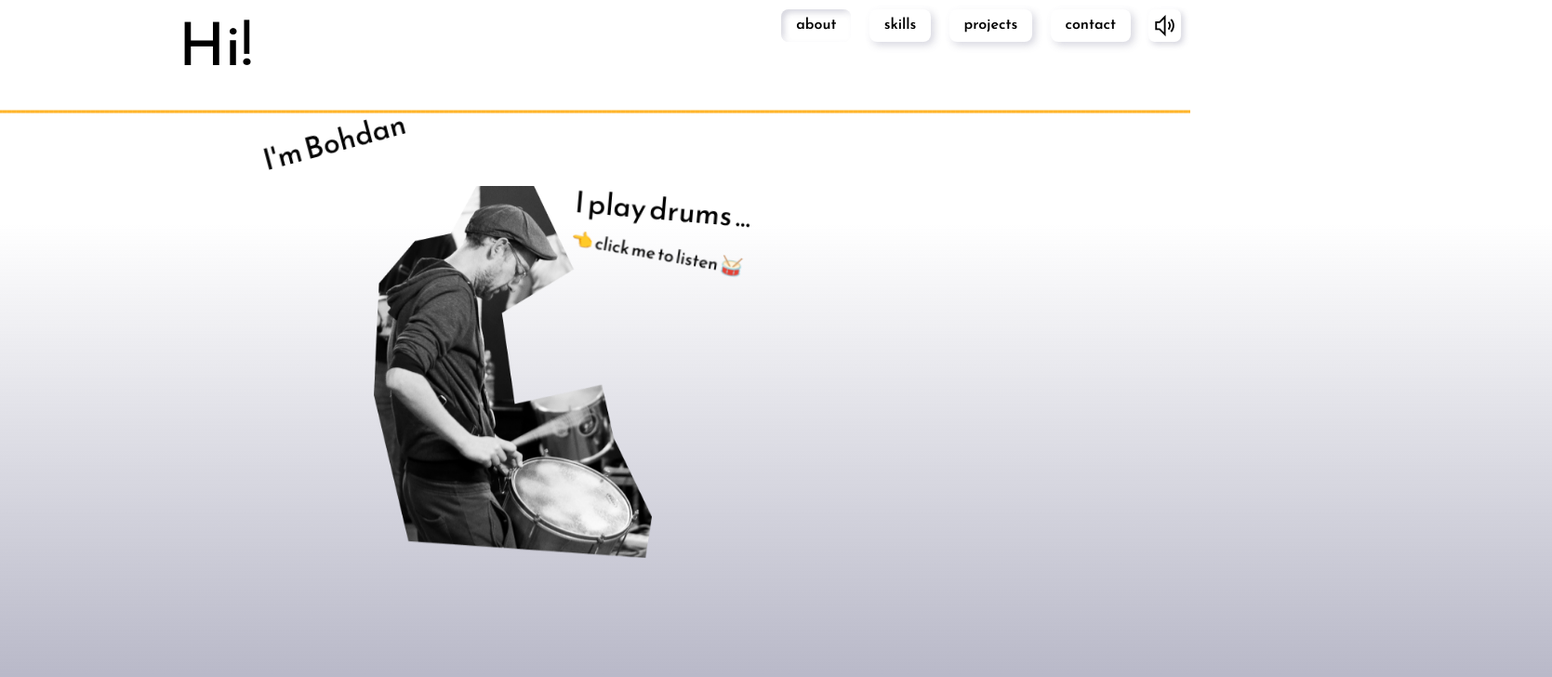
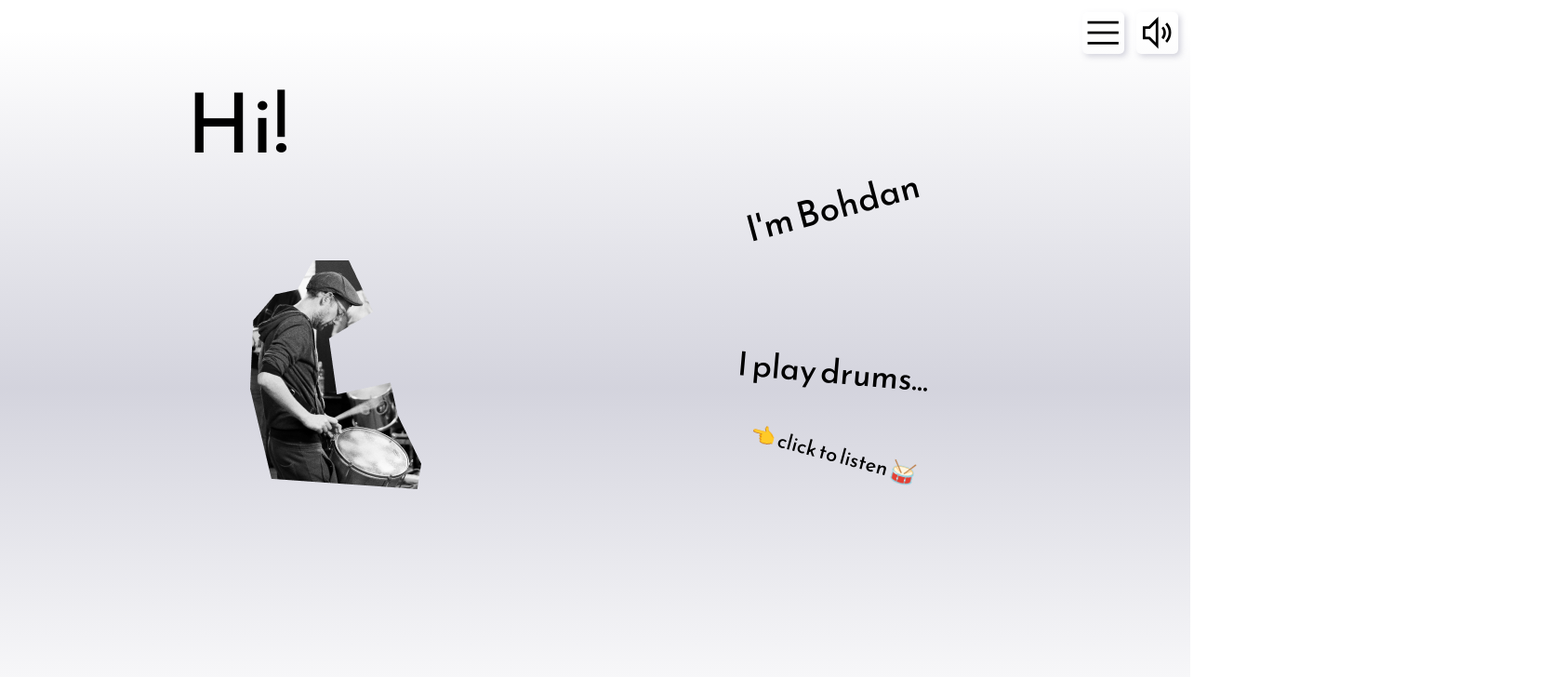
Before and after one commit to BohdanOne/bohdanone.github.io, a React (Create React App) app: page / in a window 1280 px wide. Shown: the top 728 px of the page at 93% size, 1669 px wide, since content can reach past the window. Built offline with nearby package versions, Linux system fonts and the light colour scheme.

Commit message:
Build basic about-page grid

```diff
--- a/src/components/AboutPage/AboutPage.js
+++ b/src/components/AboutPage/AboutPage.js
@@ -7,16 +7,27 @@ import drummer3x from '../../assets/images/drummer@3x.png';
 
 export default () => {
   return (
-
       <section className="AboutPage">
         <canvas id="canvas"></canvas>
-        <h1 className="main-header">
+
+        <p className="hi">Hi!</p>
+        <p className="bohdan">I'm Bohdan</p>
+        <div className="img-wrapper">
+          <img src={drummer} alt=""/>
+        </div>
+        <p className="play-drums">I play drums...</p>
+        <p className="click-to-listen">
+          <span role="img" aria-label="Backhand Index Pointing Left">👈 </span>
+          click to listen
+          <span role="img" aria-label="Drum"> 🥁</span>
+        </p>
+
+        {/* <h1 className="main-header">
           <span className="hi">Hi!</span>
           <span className="bohdan">I'm Bohdan</span>
-        </h1>
-
+        </h1> */}
+{/*
         <div className="main-display">
-
           <AudioTogglingImage
             imgClass="drummer"
             imgSrc={ [drummer, drummer2x, drummer3x] }
@@ -32,11 +43,11 @@ export default () => {
             </span>
           </p>
           <p className="make-apps"><a href="https://github.com/BohdanOne">...and I make apps!</a></p>
-        </div>
+        </div> */}
 
-        <footer className="disclaimer">
+        {/* <footer className="disclaimer">
           Site under developement. Come back soon!
-        </footer>
+        </footer> */}
       </section>
 
   );
--- a/src/components/Header/Hamburger.js
+++ b/src/components/Header/Hamburger.js
@@ -3,10 +3,9 @@ import React from 'react';
 export default () => {
   return (
     <button >
-      <svg className="icon hamburger" viewBox="0 0 32 32" xmlns="http://www.w3.org/2000/svg">
+      <svg className="icon" viewBox="0 0 32 32" xmlns="http://www.w3.org/2000/svg">
         <path d="M4 7V9H28V7H4ZM4 15V17H28V15H4ZM4 23V25H28V23H4Z"/>
       </svg>
     </button>
   );
 };
-// onClick={ props.onClick }
--- a/src/components/Header/Header.js
+++ b/src/components/Header/Header.js
@@ -6,7 +6,7 @@ import Hamburger from './Hamburger';
 export default () => {
   return (
     <header className="Header">
-      <MainNav />
+      {/* <MainNav /> */}
       <Hamburger />
       <SoundToggler />
     </header>
--- a/src/components/Header/SoundToggler.js
+++ b/src/components/Header/SoundToggler.js
@@ -8,8 +8,8 @@ const SoundToggler = props => {
   const renderButton = () => {
     if (props.sound) {
       return (
-        <button onClick={toggleSound} role="switch" aria-checked="true">
-          <svg className="icon sound-toggler" viewBox="0 0 32 32" xmlns="http://www.w3.org/2000/svg">
+        <button onClick={toggleSound} role="switch" aria-checked="true" >
+          <svg className="icon" viewBox="0 0 32 32" xmlns="http://www.w3.org/2000/svg">
             <path d="M17 3.59375L15.2812 5.28125L9.5625 11H5V21H9.5625L15.2812 26.7188L17 28.4062V3.59375ZM23.8125 8.1875L22.4062 9.59375C25.9258 13.1133 25.9258 18.7617 22.4062 22.2812L23.8125 23.7188C28.0938 19.4375 28.0938 12.4688 23.8125 8.1875ZM15 8.4375V23.5625L10.7188 19.2812L10.4062 19H7V13H10.4062L10.7188 12.7188L15 8.4375ZM20.9062 11.0938L19.5 12.5C21.4102 14.4102 21.4023 17.5742 19.4688 19.5938L20.9375 21C23.6016 18.2188 23.5938 13.7812 20.9062 11.0938Z" />
           </svg>
         </button>
@@ -17,7 +17,7 @@ const SoundToggler = props => {
     } else {
       return (
         <button onClick={toggleSound} role="switch" aria-checked="false">
-          <svg className="icon sound-toggler" viewBox="0 0 32 32" xmlns="http://www.w3.org/2000/svg">
+          <svg className="icon" viewBox="0 0 32 32" xmlns="http://www.w3.org/2000/svg">
             <path d="M15 4.59375L13.2812 6.28125L8.5625 11H4V21H8.5625L13.2812 25.7188L15 27.4062V4.59375ZM13 9.4375V22.5625L9.71875 19.2812L9.40625 19H6V13H9.40625L9.71875 12.7188L13 9.4375ZM20.2188 11.7812L18.7812 13.2188L21.5625 16L18.7812 18.7812L20.2188 20.2188L23 17.4375L25.7812 20.2188L27.2188 18.7812L24.4375 16L27.2188 13.2188L25.7812 11.7812L23 14.5625L20.2188 11.7812Z" />
           </svg>
         </button>
--- a/src/components/SkillsPage/SkillsPage.js
+++ b/src/components/SkillsPage/SkillsPage.js
@@ -1,5 +1,4 @@
 import React from 'react';
-// import { motion } from 'framer-motion';
 
 export default () => {
   return (
--- a/src/index.js
+++ b/src/index.js
@@ -6,7 +6,7 @@ import { createStore } from 'redux';
 import reducers from './reducers';
 import './styles/index.scss';
 import App from './components/App';
-import windowHeightTracker from './start-up/windowHeightTracker';
+import windowSizeTracker from './start-up/windowSizeTracker';
 import toggleOutlines from './start-up/toggleOutlines';
 
 ///// redux dev tools
@@ -19,7 +19,7 @@ const store = createStore(reducers, composeEnhancers());
 
 const root = document.getElementById('root');
 
-windowHeightTracker(root);
+windowSizeTracker();
 toggleOutlines();
 
 ReactDOM.render(
--- a/src/styles/_AboutPage.scss
+++ b/src/styles/_AboutPage.scss
@@ -1,198 +1,252 @@
 .AboutPage {
   display: grid;
-  grid-template-columns: 1fr;
-  grid-template-rows: minmax(100px, 200px) minmax(300px, 1fr) 30px;
-  position: absolute;
-  top: 0;
-  left: 0;
-  height: 100%;
-  width: 100%;
-  z-index: 1;
-  .main-header {
-    display: flex;
-    font-weight: 100;
+  grid-template-columns: repeat(5, var(--grid-width));
+  grid-template-rows: repeat(9, var(--grid-height));
+  justify-items: center;
+  align-items: center;
+  .hi {
+    font-size: 1rem;
+    width: max-content;
+    grid-area: 2 / 1 /3 /span 2;
+  }
+
+  .bohdan {
+    font-size: .4375rem;
+    grid-column: 3 / span 3;
+    grid-row: 2 / 3;
+    grid-area: 3 / 3 / 4/ span 3;
+    transform: rotate(-15deg);
+  }
+
+  .play-drums {
+    font-size: .4rem;
+    grid-area: 5 / 3 /6 /span 3;
+    transform: rotate(5deg);
+  }
+
+  .click-to-listen {
+    grid-area: 6 / 3 / 7 /span 3;
+    transform: rotate(15deg);
+    font-size: .25rem;
+  }
+
+  .img-wrapper {
+    grid-area: 4 / 1 / span 4 /span 3;
     width: 100%;
-    .hi {
-      font-size: 4rem;
-      margin-left: 15%;
-      width: max-content;
-    }
-    .bohdan {
-      align-self: flex-end;
-      height: max-content;
-      width: max-content;
-      font-size: 2rem;
-      opacity: 0;
-      transform-origin: top right;
-      transform: translateY(-90%) rotate(-15deg);
-      animation: fade-in 1.2s 1s ease-in-out forwards;
+    height: 100%;
+  }
+  @media (orientation:landscape) {
+    .img-wrapper {
+      grid-area: 4 /2/ span 4 / span 3;
     }
   }
 
-  .main-display {
-    min-width: 320px;
-    font-weight: 200;
-    justify-self: center;
-      .play-drums {
-        display: inline-block;
-        font-size: 1.5rem;
-        line-height: 1.1;
-        transform-origin: top left;
-        transform: rotate(5deg) translateY(40%);
-        opacity: 0;
-        animation: fade-in 1.2s 2.5s ease-in-out forwards;
-      }
-      .click-me {
-        @extend .play-drums;
-        font-size: 1rem;
-        animation: fade-in 1.2s 3.5s ease-in-out forwards;
-      }
-      .make-apps {
-        position: absolute;
-        bottom: 30px;
-        width: 100%;
-        text-align: center;
-        font-size: 1.6rem;
-        opacity: 0;
-        animation: fade-in 1.5s 5s ease-in-out forwards;
-        a {
-          color: var(--primary-col);
-          transition: color .3s;
-          &:hover {
-            color: var(--hover-col);
-            cursor: pointer;
-          }
-        }
-      }
-      .drummer {
-        float: left;
-        padding-left: 13px;
-        shape-outside: polygon(14px 142px, 16px 67px, 39px 39px, 63px 33px, 74px 0px, 121px 0px, 144px 56px, 101px 83px, 108px 144px, 162px 133px, 172px 164px, 195px 216px, 193px 247px, 34px 234px);
-        -webkit-shape-outside: polygon(14px 142px, 16px 67px, 39px 39px, 63px 33px, 74px 0px, 121px 0px, 144px 56px, 101px 83px, 108px 144px, 162px 133px, 172px 164px, 195px 216px, 193px 247px, 34px 234px);
-        shape-margin: 10px;
-        transition: filter .5s;
-        opacity: 0;
-        animation: slide-in 1s 2s ease-out forwards;
-        &:hover {
-          cursor: pointer;
-          filter: brightness(.7) sepia(60%);
-        }
-        &:focus {
-          filter: brightness(.7) sepia(60%);
-          outline: none;
-        }
-      }
-    }
+  img {
+    max-height: 100%;
+    width: auto;
+    padding: .15rem;
+  }
 
-  .disclaimer {
-    font-size: 0.9rem;
-    width: 100%;
-    text-align: center;
+  img:hover {
+    cursor: pointer;
   }
 }
 
-@media (orientation: landscape) and (max-width: 568px) {
-  body {
-    background: #fff;
-  }
+// .AboutPage {
+//   display: grid;
+//   grid-template-columns: 1fr;
+//   grid-template-rows: minmax(100px, 200px) minmax(300px, 1fr) 30px;
+//   position: absolute;
+//   top: 0;
+//   left: 0;
+//   height: 100%;
+//   width: 100%;
+//   z-index: 1;
+//   .main-header {
+//     display: flex;
+//     font-weight: 100;
+//     width: 100%;
+//     .hi {
+//       font-size: 4rem;
+//       margin-left: 15%;
+//       width: max-content;
+//     }
+//     .bohdan {
+//       align-self: flex-end;
+//       height: max-content;
+//       width: max-content;
+//       font-size: 2rem;
+//       opacity: 0;
+//       transform-origin: top right;
+//       transform: translateY(-90%) rotate(-15deg);
+//       animation: fade-in 1.2s 1s ease-in-out forwards;
+//     }
+//   }
 
-  .AboutPage {
-    grid-template-rows: 80px 1fr 90px;
-    .main-header {
-      justify-content: space-around;
-      width: 60%;
-      .hi {
-        font-size: 2.2rem;
-      }
-      .bohdan {
-        font-size: 1.6rem;
-        transform: rotate(-5deg);
-      }
-    }
+//   .main-display {
+//     min-width: 320px;
+//     font-weight: 200;
+//     justify-self: center;
+//       .play-drums {
+//         display: inline-block;
+//         font-size: 1.5rem;
+//         line-height: 1.1;
+//         transform-origin: top left;
+//         transform: rotate(5deg) translateY(40%);
+//         opacity: 0;
+//         animation: fade-in 1.2s 2.5s ease-in-out forwards;
+//       }
+//       .click-me {
+//         @extend .play-drums;
+//         font-size: 1rem;
+//         animation: fade-in 1.2s 3.5s ease-in-out forwards;
+//       }
+//       .make-apps {
+//         position: absolute;
+//         bottom: 30px;
+//         width: 100%;
+//         text-align: center;
+//         font-size: 1.6rem;
+//         opacity: 0;
+//         animation: fade-in 1.5s 5s ease-in-out forwards;
+//         a {
+//           color: var(--primary-col);
+//           transition: color .3s;
+//           &:hover {
+//             color: var(--hover-col);
+//             cursor: pointer;
+//           }
+//         }
+//       }
+//       .drummer {
+//         float: left;
+//         padding-left: 13px;
+//         shape-outside: polygon(14px 142px, 16px 67px, 39px 39px, 63px 33px, 74px 0px, 121px 0px, 144px 56px, 101px 83px, 108px 144px, 162px 133px, 172px 164px, 195px 216px, 193px 247px, 34px 234px);
+//         -webkit-shape-outside: polygon(14px 142px, 16px 67px, 39px 39px, 63px 33px, 74px 0px, 121px 0px, 144px 56px, 101px 83px, 108px 144px, 162px 133px, 172px 164px, 195px 216px, 193px 247px, 34px 234px);
+//         shape-margin: 10px;
+//         transition: filter .5s;
+//         opacity: 0;
+//         animation: slide-in 1s 2s ease-out forwards;
+//         &:hover {
+//           cursor: pointer;
+//           filter: brightness(.7) sepia(60%);
+//         }
+//         &:focus {
+//           filter: brightness(.7) sepia(60%);
+//           outline: none;
+//         }
+//       }
+//     }
 
-    .main-display {
-      .play-drums {
-        font-size: 1.3rem;
-      }
-      .click-me {
-        font-size: .9rem;
-      }
-      .make-apps {
-        bottom: 80px;
-        padding-right: 20px;
-        text-align: right;
-        font-size: 1.4rem;
-      }
-      .drummer {
-        height: 170px;
-        float: left;
-        padding-top: 13px;
-        -webkit-clip-path: none;
-        clip-path: none;
-        shape-outside: none;
-        -webkit-shape-outside: none;
-        shape-margin: 0;
-      }
-    }
-    .disclaimer {
-      font-size: 0.8rem;
-    }
-  }
-}
+//   .disclaimer {
+//     font-size: 0.9rem;
+//     width: 100%;
+//     text-align: center;
+//   }
+// }
 
-@media (min-width: 768px) {
-  .AboutPage {
-    grid-template-rows: minmax(100px, 200px) minmax(300px, 1fr) 50px;
-    .main-header {
-      .bohdan {
-        font-size: 2rem;
-      }
-    }
-    .main-display {
-      .play-drums {
-        font-size: 2rem;
-        transform: rotate(5deg);
-      }
-      .click-me {
-        font-size: 1.2rem;
-      }
-      .make-apps {
-        bottom: 80px;
-        font-size: 2rem;
-      }
-      .drummer {
-        height: 500px;
-        shape-outside: polygon(14px 283px, 19px 129px, 69px 72px, 118px 63px, 151px 1px, 226px 0px, 282px 110px, 187px 172px, 206px 293px, 319px 269px, 336px 341px, 390px 445px, 379px 498px, 59px 479px);
-        -webkit-shape-outside: polygon(14px 283px, 19px 129px, 69px 72px, 118px 63px, 151px 1px, 226px 0px, 282px 110px, 187px 172px, 206px 293px, 319px 269px, 336px 341px, 390px 445px, 379px 498px, 59px 479px);
-      }
-    }
+// @media (orientation: landscape) and (max-width: 568px) {
+//   body {
+//     background: #fff;
+//   }
 
-    .disclaimer {
-      font-size: 1rem;
-    }
-  }
-}
+//   .AboutPage {
+//     grid-template-rows: 80px 1fr 90px;
+//     .main-header {
+//       justify-content: space-around;
+//       width: 60%;
+//       .hi {
+//         font-size: 2.2rem;
+//       }
+//       .bohdan {
+//         font-size: 1.6rem;
+//         transform: rotate(-5deg);
+//       }
+//     }
 
-@media (orientation: landscape) and (min-width: 768px){
-  .AboutPage {
-    .main-display {
-      .drummer {
-        height: 400px;
-        shape-outside: polygon(13px 226px, 16px 101px, 56px 58px, 96px 52px, 117px -1px, 189px -2px, 229px 90px, 155px 137px, 165px 227px, 257px 213px, 273px 267px, 314px 355px, 312px 400px, 50px 385px);
-        -webkit-shape-outside: polygon(13px 226px, 16px 101px, 56px 58px, 96px 52px, 117px -1px, 189px -2px, 229px 90px, 155px 137px, 165px 227px, 257px 213px, 273px 267px, 314px 355px, 312px 400px, 50px 385px);
-      }
-    }
-  }
-}
+//     .main-display {
+//       .play-drums {
+//         font-size: 1.3rem;
+//       }
+//       .click-me {
+//         font-size: .9rem;
+//       }
+//       .make-apps {
+//         bottom: 80px;
+//         padding-right: 20px;
+//         text-align: right;
+//         font-size: 1.4rem;
+//       }
+//       .drummer {
+//         height: 170px;
+//         float: left;
+//         padding-top: 13px;
+//         -webkit-clip-path: none;
+//         clip-path: none;
+//         shape-outside: none;
+//         -webkit-shape-outside: none;
+//         shape-margin: 0;
+//       }
+//     }
+//     .disclaimer {
+//       font-size: 0.8rem;
+//     }
+//   }
+// }
 
-@media (orientation: landscape) and (min-width: 1281px){
-  .AboutPage {
-    .main-display {
-      .drummer {
-        height: 500px;
-        shape-outside: polygon(14px 283px, 19px 129px, 69px 72px, 118px 63px, 151px 1px, 226px 0px, 282px 110px, 187px 172px, 206px 293px, 319px 269px, 336px 341px, 390px 445px, 379px 498px, 59px 479px);
-        -webkit-shape-outside: polygon(14px 283px, 19px 129px, 69px 72px, 118px 63px, 151px 1px, 226px 0px, 282px 110px, 187px 172px, 206px 293px, 319px 269px, 336px 341px, 390px 445px, 379px 498px, 59px 479px);
-      }
-    }
-  }
-}
+// @media (min-width: 768px) {
+//   .AboutPage {
+//     grid-template-rows: minmax(100px, 200px) minmax(300px, 1fr) 50px;
+//     .main-header {
+//       .bohdan {
+//         font-size: 2rem;
+//       }
+//     }
+//     .main-display {
+//       .play-drums {
+//         font-size: 2rem;
+//         transform: rotate(5deg);
+//       }
+//       .click-me {
+//         font-size: 1.2rem;
+//       }
+//       .make-apps {
+//         bottom: 80px;
+//         font-size: 2rem;
+//       }
+//       .drummer {
+//         height: 500px;
+//         shape-outside: polygon(14px 283px, 19px 129px, 69px 72px, 118px 63px, 151px 1px, 226px 0px, 282px 110px, 187px 172px, 206px 293px, 319px 269px, 336px 341px, 390px 445px, 379px 498px, 59px 479px);
+//         -webkit-shape-outside: polygon(14px 283px, 19px 129px, 69px 72px, 118px 63px, 151px 1px, 226px 0px, 282px 110px, 187px 172px, 206px 293px, 319px 269px, 336px 341px, 390px 445px, 379px 498px, 59px 479px);
+//       }
+//     }
+
+//     .disclaimer {
+//       font-size: 1rem;
+//     }
+//   }
+// }
+
+// @media (orientation: landscape) and (min-width: 768px){
+//   .AboutPage {
+//     .main-display {
+//       .drummer {
+//         height: 400px;
+//         shape-outside: polygon(13px 226px, 16px 101px, 56px 58px, 96px 52px, 117px -1px, 189px -2px, 229px 90px, 155px 137px, 165px 227px, 257px 213px, 273px 267px, 314px 355px, 312px 400px, 50px 385px);
+//         -webkit-shape-outside: polygon(13px 226px, 16px 101px, 56px 58px, 96px 52px, 117px -1px, 189px -2px, 229px 90px, 155px 137px, 165px 227px, 257px 213px, 273px 267px, 314px 355px, 312px 400px, 50px 385px);
+//       }
+//     }
+//   }
+// }
+
+// @media (orientation: landscape) and (min-width: 1281px){
+//   .AboutPage {
+//     .main-display {
+//       .drummer {
+//         height: 500px;
+//         shape-outside: polygon(14px 283px, 19px 129px, 69px 72px, 118px 63px, 151px 1px, 226px 0px, 282px 110px, 187px 172px, 206px 293px, 319px 269px, 336px 341px, 390px 445px, 379px 498px, 59px 479px);
+//         -webkit-shape-outside: polygon(14px 283px, 19px 129px, 69px 72px, 118px 63px, 151px 1px, 226px 0px, 282px 110px, 187px 172px, 206px 293px, 319px 269px, 336px 341px, 390px 445px, 379px 498px, 59px 479px);
+//       }
+//     }
+//   }
+// }
--- a/src/styles/_Header.scss
+++ b/src/styles/_Header.scss
@@ -2,38 +2,69 @@
   position: absolute;
   top: 0;
   left: 0;
+  width: 100%;
   display: flex;
   justify-content: flex-end;
-  width: 100%;
-  z-index: 10;
-  nav {
-    display: flex;
-    justify-content: flex-end;
-    .nav-button {
-      @extend .icon;
-      text-decoration: none;
-      color: var(--primary-col);
-      padding: .2em 1em;
-      font-weight: 500;
-      transition: color .2s ease-in-out;
+  padding: .15rem;
+  .icon {
+    width: .5rem;
+    height: .5rem;
+    margin-left: .15rem;
+    border-radius: 5px;
+    box-shadow: var(--shadow);
+    cursor: pointer;
+    fill: var(--primary-col);
+    background: transparent;
+    z-index: 10;
+    transition:
+      transform .2s ease-in-out,
+      fill .2s ease-in-out;
       &:hover {
-        color: var(--hover-col);
+        fill: var(--hover-col);
       }
-      &[aria-pressed="true"] {
-        box-shadow: var(--inset-shadow);
+      &:active {
+        box-shadow: var(--inset-shadow)
       }
-    }
   }
 }
 
-@media (max-width: 650px) {
-  .nav-button {
-    display: none;
-  }
-}
 
-@media (min-width: 650px) {
-  .hamburger {
-    display: none;
-  }
-}
+// .Header {
+//   position: absolute;
+//   top: 0;
+//   left: 0;
+//   display: flex;
+//   justify-content: flex-end;
+//   width: 100%;
+//   z-index: 10;
+//   nav {
+//     display: flex;
+//     justify-content: flex-end;
+//     .nav-button {
+//       @extend .icon;
+//       text-decoration: none;
+//       color: var(--primary-col);
+//       padding: .2em 1em;
+//       font-weight: 500;
+//       transition: color .2s ease-in-out;
+//       &:hover {
+//         color: var(--hover-col);
+//       }
+//       &[aria-pressed="true"] {
+//         box-shadow: var(--inset-shadow);
+//       }
+//     }
+//   }
+// }
+
+// @media (max-width: 650px) {
+//   .nav-button {
+//     display: none;
+//   }
+// }
+
+// @media (min-width: 650px) {
+//   .hamburger {
+//     display: none;
+//   }
+// }
--- a/src/styles/_base.scss
+++ b/src/styles/_base.scss
@@ -4,34 +4,37 @@
   padding: 0;
 }
 
-html {
-  font-size: 16px;
-}
-
 *:focus {
-	outline: none;
+  outline: none;
 }
 
 body.user-is-tabbing *:focus {
-	outline: 2px solid #7AACFE;
+  outline: 2px solid #7AACFE;
+}
+
+html {
+  font-size: var(--grid-height);
 }
 
 body {
+  position: relative;
+  top: 0;
+  left: 0;
   background: #fff;
-  background: linear-gradient(180deg, rgba(120, 144, 159, 0) 30%, rgba(111, 111, 143, 0.56) 100%);
+  background: linear-gradient(180deg, rgba(120, 144, 159, 0) 4.17%, rgba(111, 111, 143, 0.3) 52.08%, rgba(120, 144, 159, 0) 100%);
+  width: calc(var(--grid-width) * 5);
+  height: calc(var(--grid-height) * 9);
   font-family: 'Reem Kufi', -apple-system, BlinkMacSystemFont, 'Segoe UI', 'Roboto', 'Oxygen',
   'Ubuntu', 'Cantarell', 'Fira Sans', 'Droid Sans', 'Helvetica Neue',
   sans-serif;
   -webkit-font-smoothing: antialiased;
   -moz-osx-font-smoothing: grayscale;
-  width: 100%;
-  max-width: 1440px;
-  margin: 0 auto;
-  z-index: 1;
 }
 
 .App {
   position: relative;
+  top: 0;
+  left: 0;
   width: 100%;
   height: 100%;
 }
@@ -49,24 +52,3 @@ button {
   background: none;
   border: none;
 }
-
-.icon {
-  border-radius: .5em;
-  box-shadow: var(--shadow);
-  height: 2.2rem;
-  min-width: 2.2rem;
-  margin: .6rem;
-  padding: .2em;
-  cursor: pointer;
-  fill: var(--primary-col);
-  z-index: 10;
-  transition:
-    transform .2s ease-in-out,
-    fill .2s ease-in-out;
-    &:hover {
-      fill: var(--hover-col);
-    }
-    &:active {
-      box-shadow: var(--inset-shadow)
-    }
-}
--- a/src/styles/_keyframes.scss
+++ b/src/styles/_keyframes.scss
@@ -1,14 +1,14 @@
-@keyframes flash {
-  0% { transform: scale(1) }
-  100% { transform: scale(1.3) }
-}
+// @keyframes flash {
+//   0% { transform: scale(1) }
+//   100% { transform: scale(1.3) }
+// }
 
-@keyframes fade-in {
-  0% { opacity: 0; transform: rotate(0) }
-  100% { opacity: 1 }
-}
+// @keyframes fade-in {
+//   0% { opacity: 0; transform: rotate(0) }
+//   100% { opacity: 1 }
+// }
 
-@keyframes slide-in {
-  0% { opacity: 0; transform: translateX(-100%) rotate(-20deg);}
-  100% {opacity: 1; transform: translateX(0) rotate(0deg);}
-}
+// @keyframes slide-in {
+//   0% { opacity: 0; transform: translateX(-100%) rotate(-20deg);}
+//   100% {opacity: 1; transform: translateX(0) rotate(0deg);}
+// }
```
Also changed, not shown: src/start-up/windowHeightTracker.js (deleted, +0 -8 lines), src/start-up/windowSizeTracker.js (added, +11 -0 lines).
